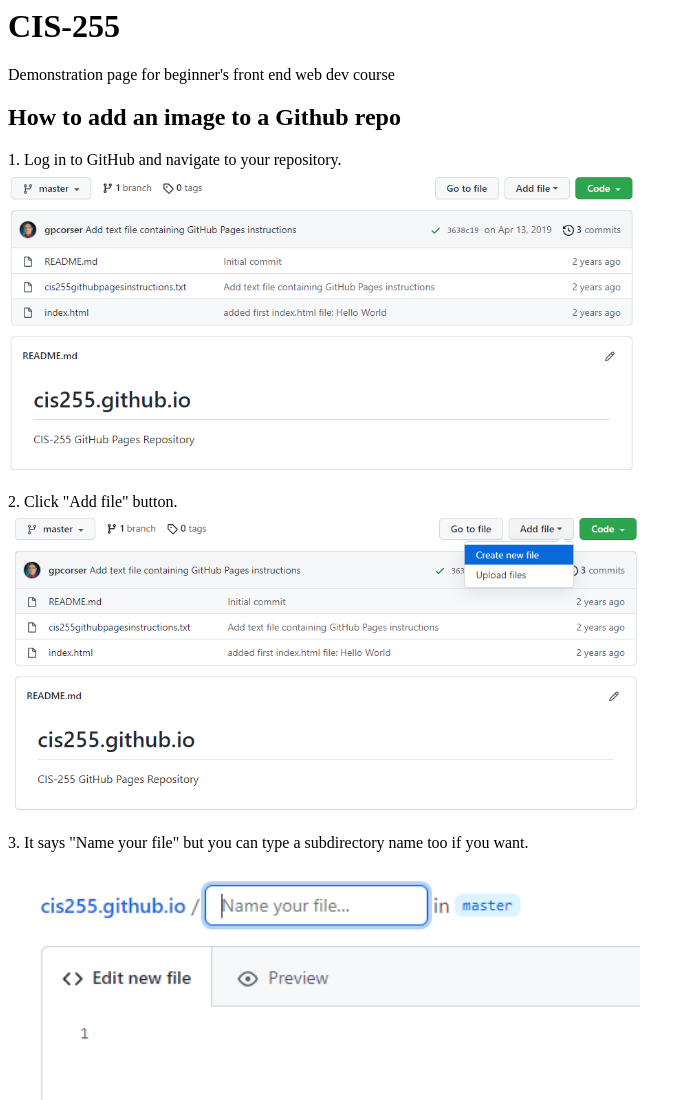
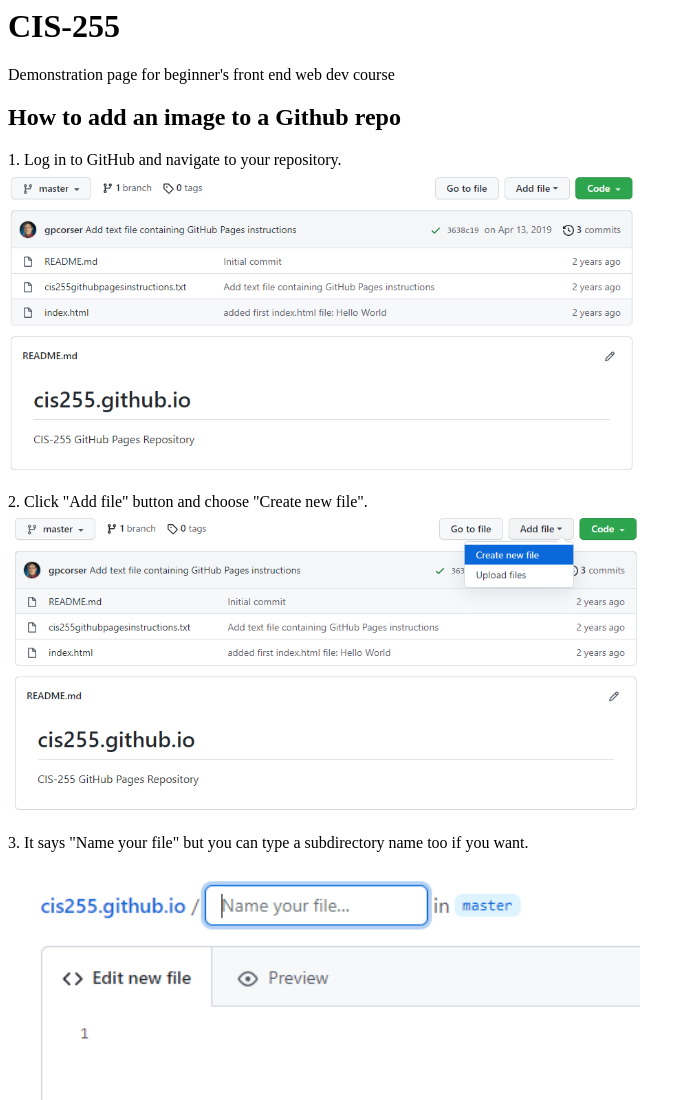
Before and after one commit to cis255/cis255.github.io, a plain HTML site: page index.html in a window 1280 px wide. Shown: the top 1100 px of the page, without its empty margins (0-695 px from the left). Drawn offline with Linux system fonts and the light colour scheme.

Commit message:
Update index.html

```diff
--- a/index.html
+++ b/index.html
@@ -2,7 +2,7 @@
 <p>Demonstration page for beginner's front end web dev course</p>
 <h2>How to add an image to a Github repo</h2>
 <p>1. Log in to GitHub and navigate to your repository.<br /><img width="50%" src="images/githubAddImages01.PNG" /> </p>
-<p>2. Click "Add file" button.<br /><img width="50%" src="images/githubAddImages02.PNG" /> </p>
+<p>2. Click "Add file" button and choose "Create new file".<br /><img width="50%" src="images/githubAddImages02.PNG" /> </p>
 <p>3. It says "Name your file" but you can type a subdirectory name too if you want.<br /><img width="50%" src="images/githubAddImages03.PNG" /> </p>
 <p>4. Type the name of the subdirectory you want to add.<br /><img width="50%" src="images/githubAddImages04.PNG" /> </p>
 <p>5. When you type a slash, /, it automagically opens a new box for you to type a file name.<br /><img width="50%" src="images/githubAddImages05.PNG" /> </p>
```
